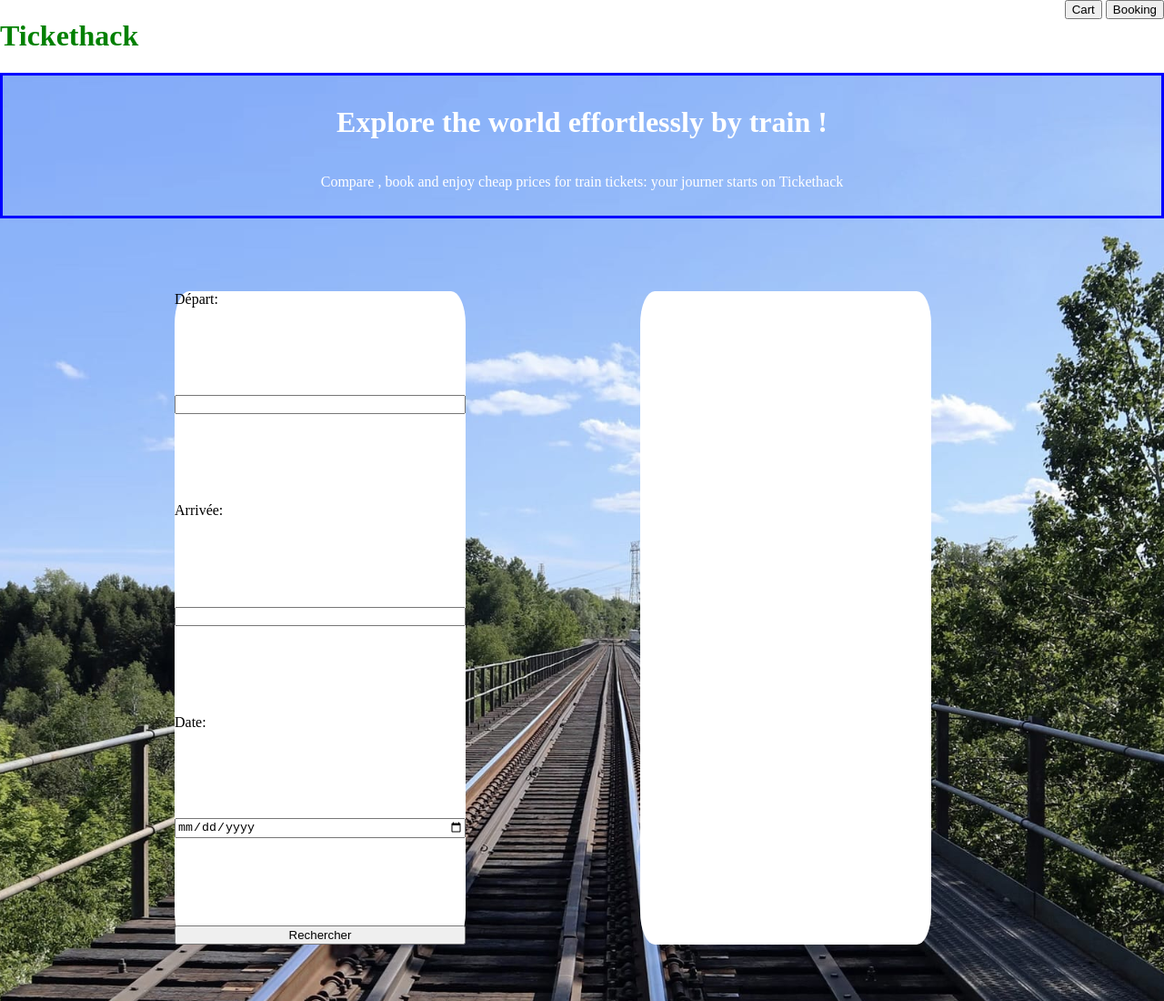
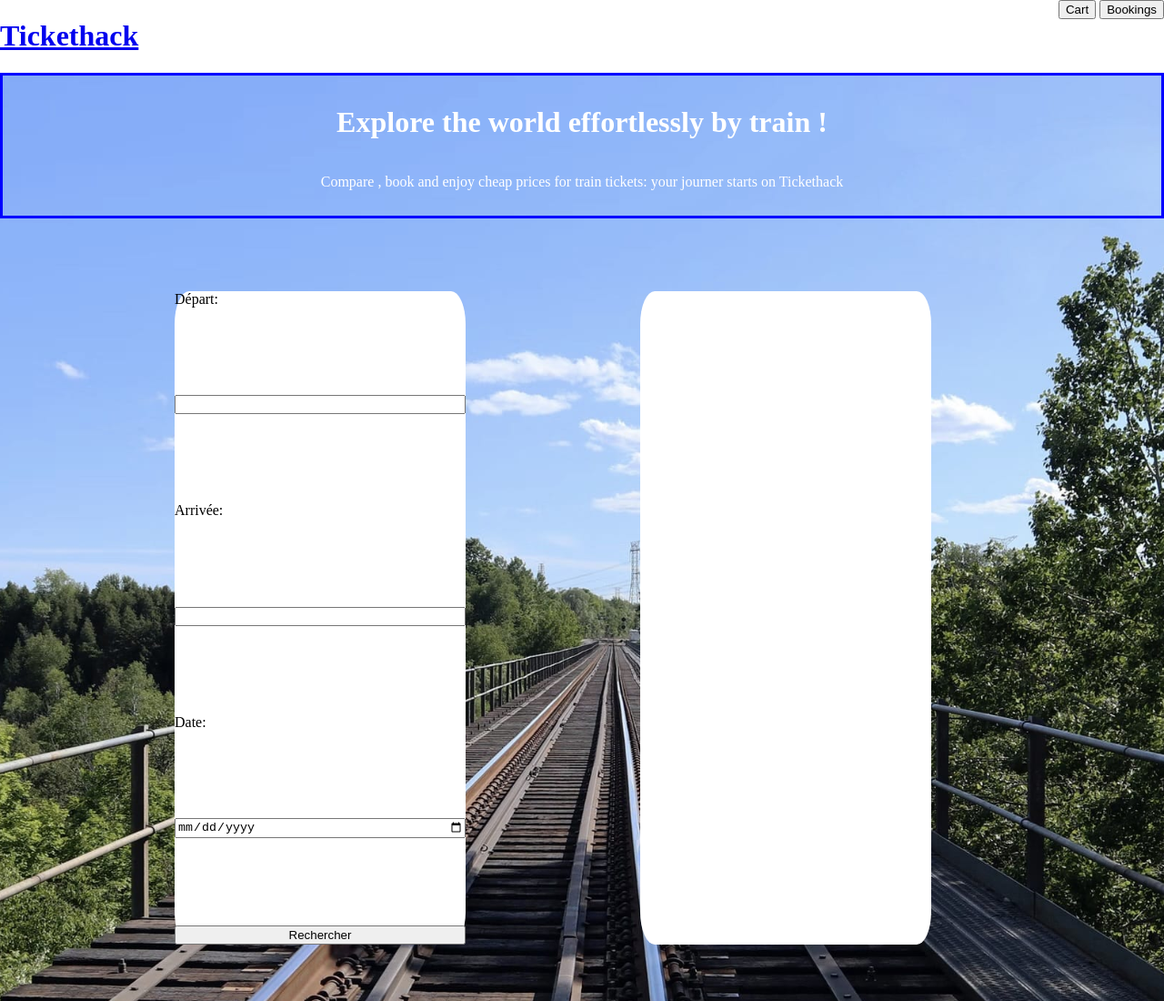
Before and after one commit to Alonajae/tickethack-frontend, a plain HTML site: page index.html in a window 1280 px wide. Shown: the top 1100 px of the page at 91% size. Drawn offline with Linux system fonts and the light colour scheme.

Commit message:
mise en place home

```diff
--- a/index.html
+++ b/index.html
@@ -13,11 +13,11 @@
     <div id="container">
         <div id="header">
             <div id='title'>
-                <h1 id="header-title">Tickethack</h1>
+                <h1 id="header-title"><a href="./index.html">Tickethack</a></h1>
             </div>
             <div id="left-block">
-                <button class="header-btn" type="button">Cart</button>
-                <button class="header-btn" type="button">Booking</button>
+                <button id="btn-cart" type="button">Cart</button>
+                <button class="btn-bookings" type="button">Bookings</button>
             </div>
         </div>
 
--- a/style.css
+++ b/style.css
@@ -26,7 +26,6 @@ body{
     color: green;
 }
 
-#left-block {}
 
 
 #description {
```
